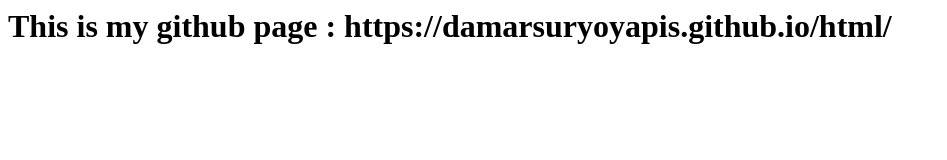
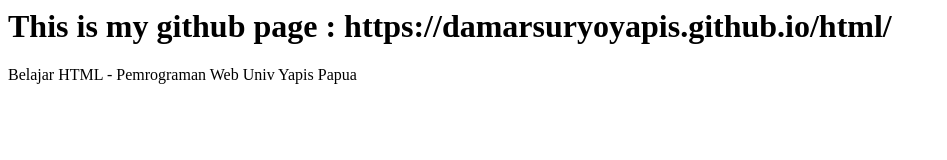
Before and after one commit to damarsuryoyapis/html, a plain HTML site: page index.html in a window 1280 px wide. Shown: the whole page, without its empty margins (0-947 px from the left). Drawn offline with Linux system fonts and the light colour scheme.

Commit message:
Add text paragraph
Add text paragraph

```diff
--- a/index.html
+++ b/index.html
@@ -4,5 +4,6 @@
 </head>
 <body>
   <h1>This is my github page : https://damarsuryoyapis.github.io/html/</h1>
+  <p> Belajar HTML - Pemrograman Web Univ Yapis Papua </p>
 </body>
 </html>
```
